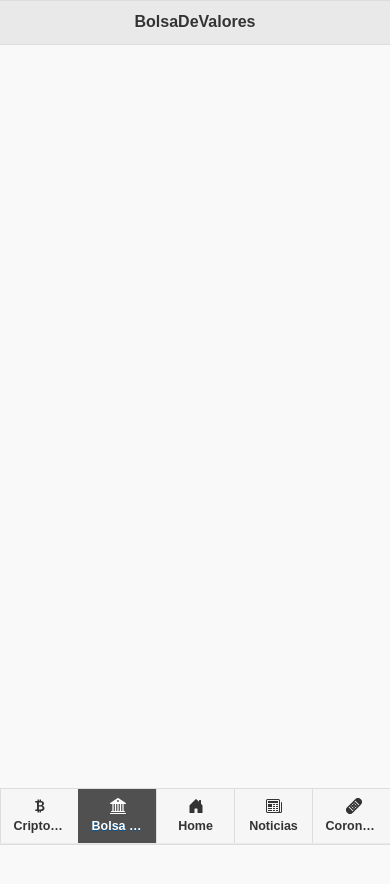
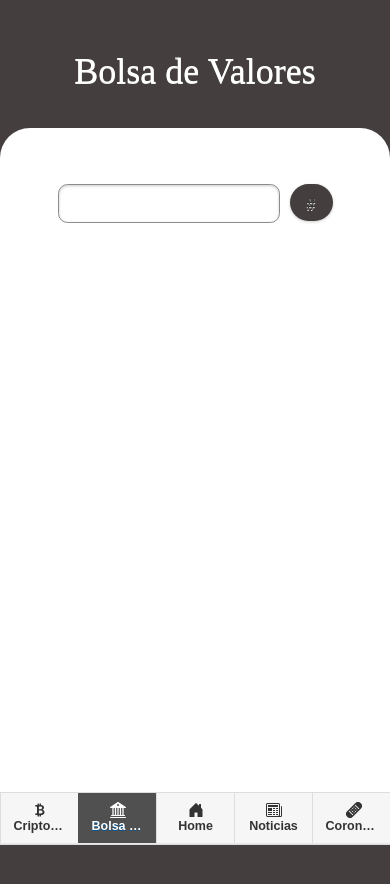
Before and after one commit to MarcioRK/FinanceMarketData, a website: page FinanceMarketData/www/html/BolsaDeValores.html in a window 390 px wide. Before the commit the page ends 844 px from the top, so only its background shows below. Drawn offline with nearby package versions, Linux system fonts and the light colour scheme.

Commit message:
Manutenção header generico

```diff
--- /dev/null
+++ b/FinanceMarketData/www/css/BolsaDeValores.css
@@ -0,0 +1,22 @@
+#formAcao {
+    display: flex;
+    flex-direction: row;
+    justify-content: center;
+    margin-top: 3em;
+}
+
+#btnAcao {
+    width: 43px;
+    height: 37px;
+    border-style: none;
+    background-color: #453E3E;
+    border-radius: 25px;
+    margin-left: 10px;
+}
+
+#inputAcao {
+    width: 220px;
+    height: 37px;
+}
+
+#DadosResposta {}
--- /dev/null
+++ b/FinanceMarketData/www/css/header.css
@@ -0,0 +1,32 @@
+.flex-container {
+    display: flex;
+    flex-direction: column;
+}
+
+header {
+    height: 8em;
+    text-align: center;
+}
+
+.pageHeaderBackground {
+    background-color: #453E3E;
+}
+
+#Tela {
+    height: 100vh;
+}
+
+#Titulo {
+    font-family: Red Hat Text;
+    color: white;
+    font-size: 36px;
+    padding-top: 1.4em;
+    font-weight: 400;
+}
+
+#Conteudo {
+    background-color: white;
+    border-top-left-radius: 30px;
+    border-top-right-radius: 30px;
+    flex-grow: 1;
+}
--- a/FinanceMarketData/www/html/BolsaDeValores.html
+++ b/FinanceMarketData/www/html/BolsaDeValores.html
@@ -19,20 +19,31 @@
     <link rel="stylesheet" href="../css/index.css">
     <link rel="stylesheet" href="../assets/jquery.mobile.icons.min.css">
     <link rel="stylesheet" href="../assets/theme.min.css">
+    <link rel="stylesheet" href="../css/header.css">
+    <link rel="stylesheet" href="../css/BolsaDeValores.css">
 
+    <link href="https://cdn.jsdelivr.net/npm/bootstrap@5.1.3/dist/css/bootstrap.min.css" rel="stylesheet" integrity="sha384-1BmE4kWBq78iYhFldvKuhfTAU6auU8tT94WrHftjDbrCEXSU1oBoqyl2QvZ6jIW3" crossorigin="anonymous">
     <script src="../js/index.js"></script>
     <script src="../assets/jquery-1.11.1.min.js"></script>
     <script src="../assets/jquery.mobile-1.4.5.min.js"></script>
+    <script src="https://cdn.jsdelivr.net/npm/@popperjs/core@2.10.2/dist/umd/popper.min.js" integrity="sha384-7+zCNj/IqJ95wo16oMtfsKbZ9ccEh31eOz1HGyDuCQ6wgnyJNSYdrPa03rtR1zdB" crossorigin="anonymous"></script>
 
     <title>Finance Market Data</title>
 </head>
 
 <body>
-    <div data-role="page" id="pageHome">
-        <div data-role="header" id="header">
-            <h1>BolsaDeValores</h1>
+    <div data-role="page" class="pageHeaderBackground">
+        <div id="Tela" class="flex-container">
+            <header>
+                <h1 id="Titulo">Bolsa de Valores</h1>
+            </header>
+            <div id="Conteudo">
+                <form id="formAcao">
+                    <input id="inputAcao">
+                    <button id="btnAcao">#</button>
+                </form>
+            </div>
         </div>
-
 
         <!-- NavBar -->
         <div data-role="footer" style="overflow:hidden;" data-position="fixed">
```
Also changed, not shown: FinanceMarketData/www/index.html (+15 -9 lines).
